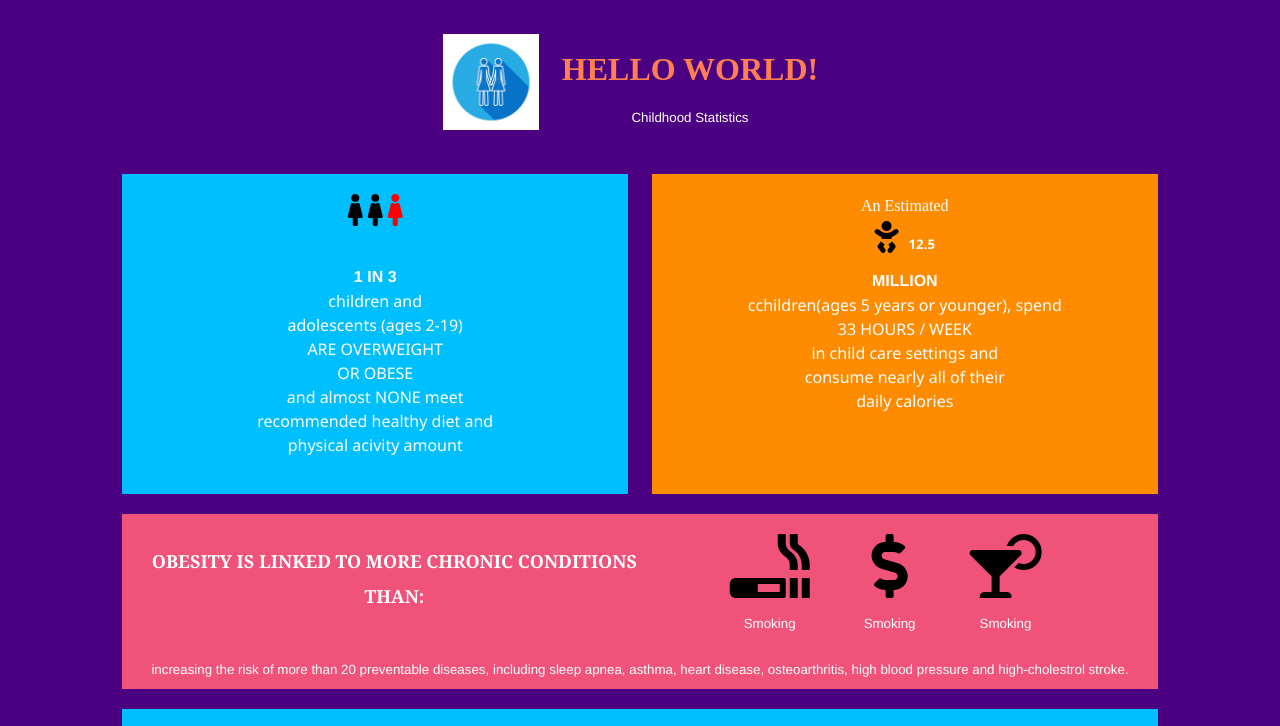
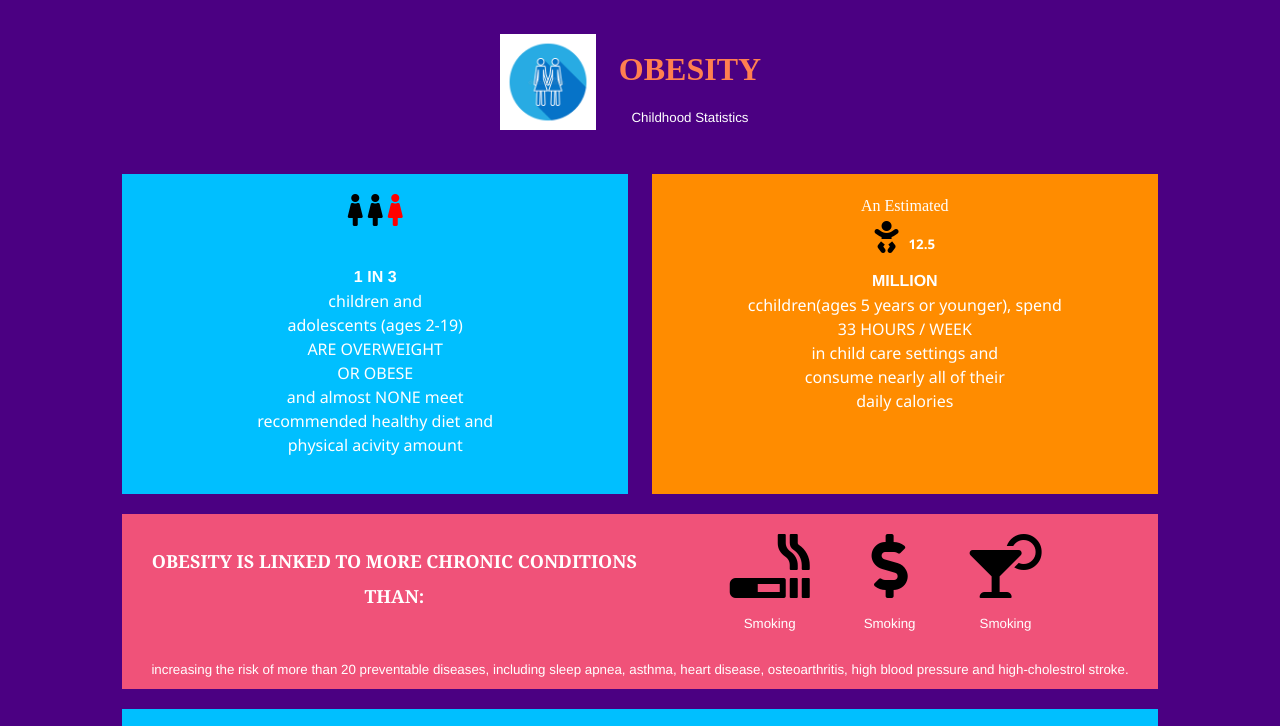
Before and after one commit to jayakumar-k5397/jay, a plain HTML site: page index.html in a window 1280 px wide. Shown: the top 726 px of the page. Drawn offline with nearby package versions, Linux system fonts and the light colour scheme.

Commit message:
Update index.html

```diff
--- a/index.html
+++ b/index.html
@@ -20,7 +20,7 @@
     <div style="display: inline-block;">
         <table>
             <tr><td><a href="./pan card/index.html"><img src="./logo.jpg" alt="" width="96px" style="display: inline; text-align: center;"></a></td>
-            <td style="padding: 20px;">    <h1 style="color: coral;">HELLO WORLD!</h1>
+            <td style="padding: 20px;">    <h1 style="color: coral;">OBESITY</h1>
                 <p>Childhood Statistics</p></td></tr>
         </table>
     </div>
```
